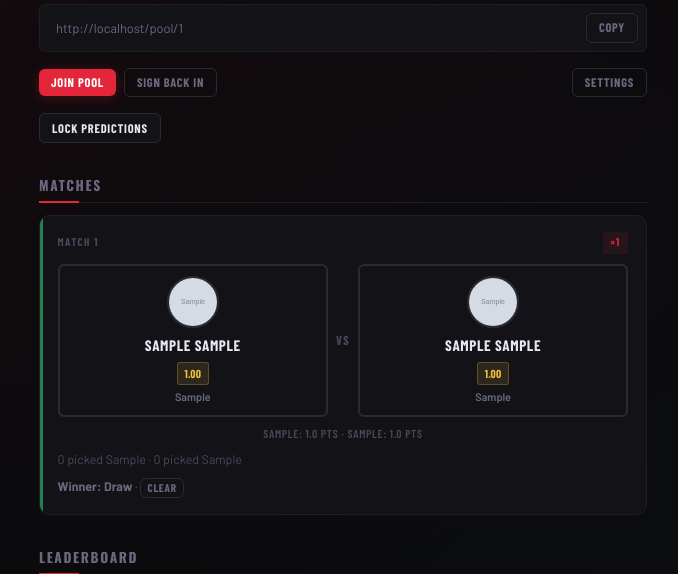
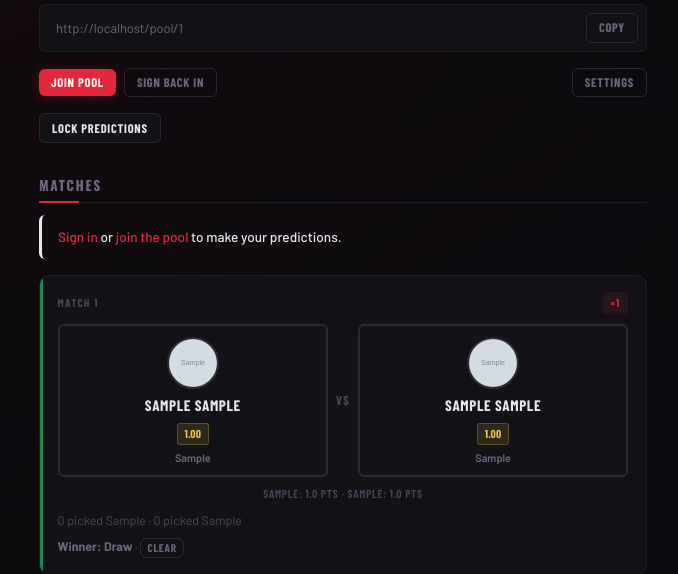
Before and after one commit to danosbananos/prediction-pool, a Flask app: page /pool/1 in a window 1280 px wide. Shown: the part 145-719 px from the top of the page, without its empty margins (297-975 px from the left). Run offline with Flask 3, Linux system fonts and the light colour scheme; tables that the repository leaves empty hold one stand-in row (values such as "Sample post"); grey boxes marked "Sample" are stand-in pictures.

Commit message:
Fix session loss causing predictions to silently fail
SECRET_KEY was randomly generated on every app restart, invalidating
all session cookies. Now persisted to instance/.secret_key so sessions
survive server restarts. Also added sign-in prompt when pool is open
but user session has expired.

Co-Authored-By: Claude Opus 4.6 <noreply@anthropic.com>

```diff
--- a/app.py
+++ b/app.py
@@ -16,7 +16,23 @@ from fighter_lookup import lookup_fighter
 from odds_lookup import lookup_odds
 
 app = Flask(__name__)
-app.config['SECRET_KEY'] = os.environ.get('SECRET_KEY', secrets.token_hex(32))
+# Use a stable secret key: env var, or fall back to a file-based key so
+# sessions survive server restarts during development.
+def _get_or_create_secret_key():
+    env_key = os.environ.get('SECRET_KEY')
+    if env_key:
+        return env_key
+    key_file = os.path.join(os.path.dirname(__file__), 'instance', '.secret_key')
+    os.makedirs(os.path.dirname(key_file), exist_ok=True)
+    if os.path.exists(key_file):
+        with open(key_file) as f:
+            return f.read().strip()
+    key = secrets.token_hex(32)
+    with open(key_file, 'w') as f:
+        f.write(key)
+    return key
+
+app.config['SECRET_KEY'] = _get_or_create_secret_key()
 database_url = os.environ.get('DATABASE_URL', 'sqlite:///pool.db')
 if database_url.startswith('postgres://'):
     database_url = database_url.replace('postgres://', 'postgresql://', 1)
--- a/templates/pool.html
+++ b/templates/pool.html
@@ -64,6 +64,10 @@
 
 {% if me and pool.status == 'open' %}
 <form method="post" action="{{ url_for('save_predictions', pool_id=pool.id) }}">
+{% elif not me and pool.status == 'open' %}
+<div class="flash info" style="margin-bottom: 1rem;">
+    <a href="{{ url_for('signin', pool_id=pool.id) }}">Sign in</a> or <a href="{{ url_for('join_pool', pool_id=pool.id) }}">join the pool</a> to make your predictions.
+</div>
 {% endif %}
 
 {% for match in pool.matches %}
```
